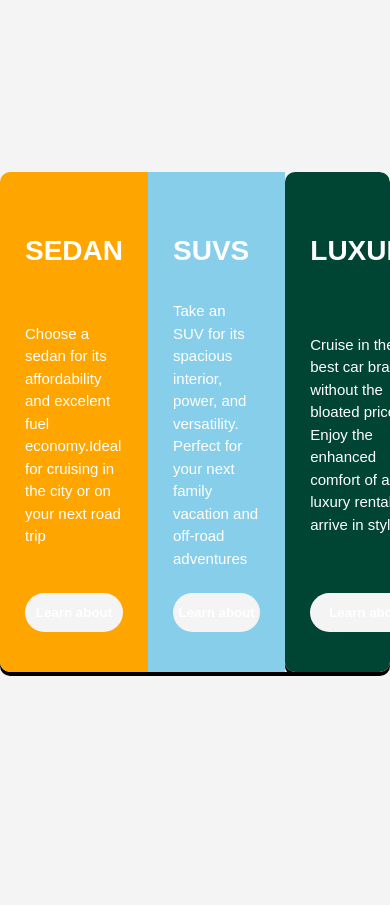
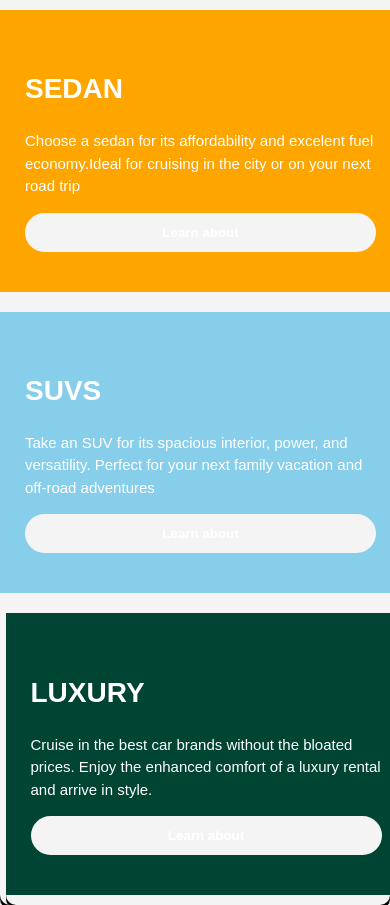
Before and after one commit to bekmuratkhanov/cars, a plain HTML site: page index.html in a window 390 px wide. Before the commit the page ends 844 px from the top, so only its background shows below. Drawn offline with Linux system fonts and the light colour scheme.

Commit message:
Update index.html

```diff
--- a/index.html
+++ b/index.html
@@ -52,7 +52,8 @@
         background: transparent;
         border: 2px solid white;
         color: white;
-        }
+    }
+
         .sedan{
             background-color: orange;
         }
@@ -62,6 +63,38 @@
         .luxury{
             background-color: #043;
         }
+
+        @media (max-width: 1024px){
+            body{
+                height: auto;
+                padding: 0;
+            }
+
+            .container{
+                flex-wrap: wrap;
+                justify-content: center;
+            }
+
+            .card{
+                width: 45%;
+                margin: 10px;
+            }
+        }
+
+        @media(max-width:768px){
+            .container{
+                flex-direction: column;
+                align-items: center;
+            }
+
+            .card{
+                width: 90%;
+                height: auto;
+                margin: 10px 0;
+            }
+        }
+
+
 </style>
 <body>
 <div class="container">
```
